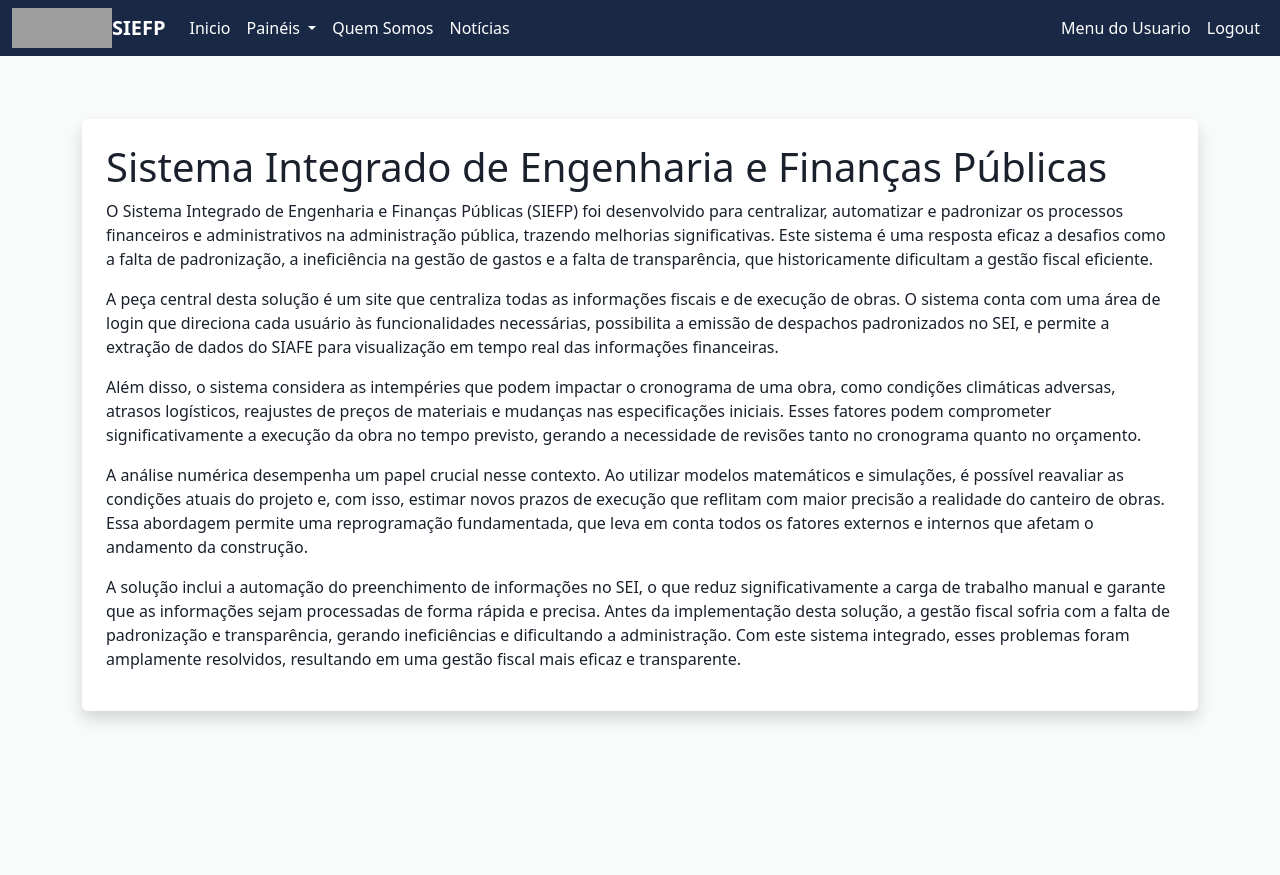
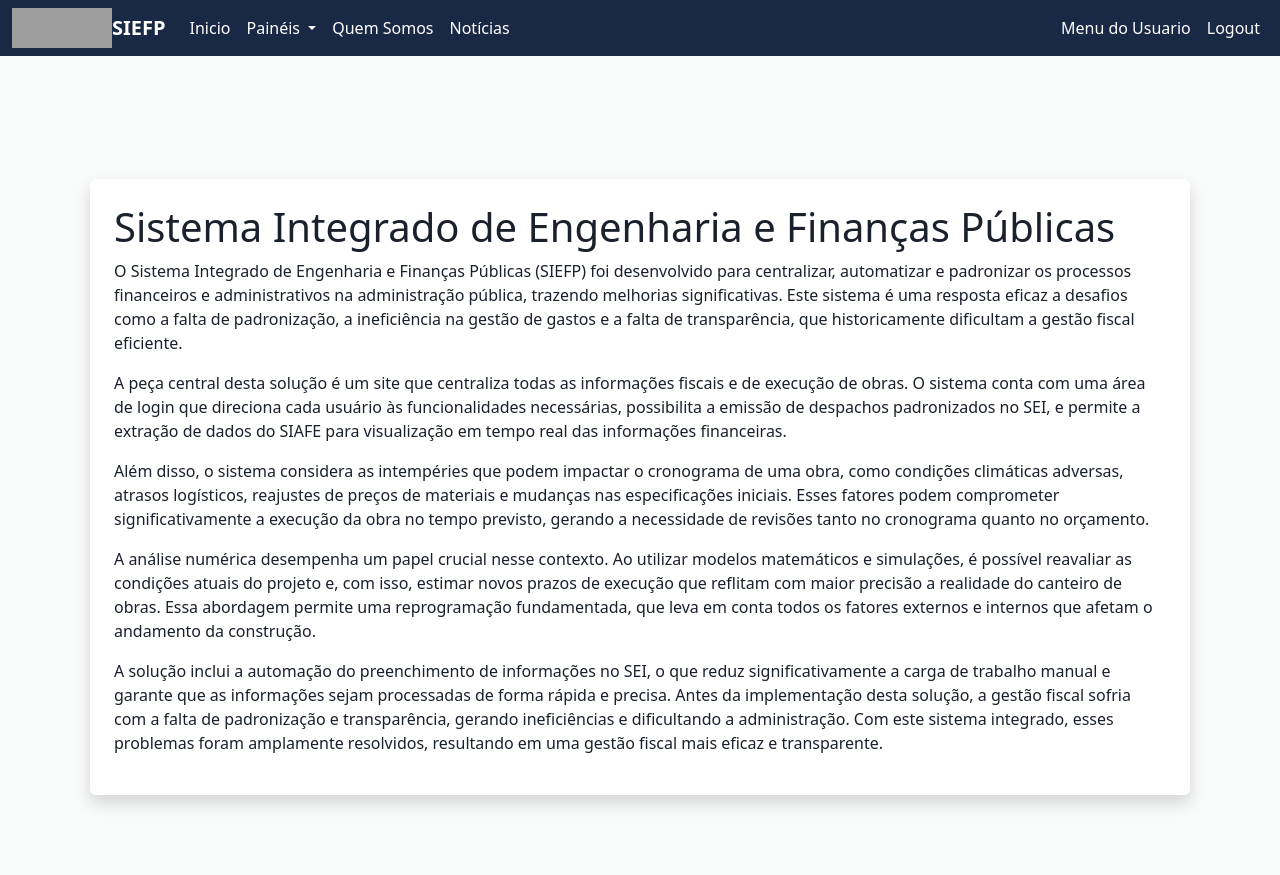
Before and after one commit to AiramBI/SECID, a Flask app: page /sobre in a window 1280 px wide. Run offline with Flask 3, Linux system fonts and the light colour scheme; the visitor is signed in with stand-in values (Sample User, id 1); some libraries are stand-ins or nearby versions; grey boxes are pictures that could not be loaded.

Commit message:
Update sobre.html

```diff
--- a/SECID/templates/sobre.html
+++ b/SECID/templates/sobre.html
@@ -1,6 +1,25 @@
-{%extends 'base.html' %}
+{% extends 'base.html' %}
 
 {% block body %}
+
+<style>
+    /* Garante que a barra de rolagem esteja sempre disponível */
+    html, body {
+        height: 100%;
+        margin: 0;
+        padding: 0;
+        overflow-y: auto; /* Garante a barra de rolagem vertical */
+    }
+
+    .container {
+        margin: 0 auto;
+        padding: 20px;
+    }
+
+    .p-4 {
+        overflow-y: auto; /* Ativa rolagem interna se necessário */
+    }
+</style>
 
 <div class="container mt-5 d-flex justify-content-center">
     <div class="p-4 bg-white shadow rounded">
```
